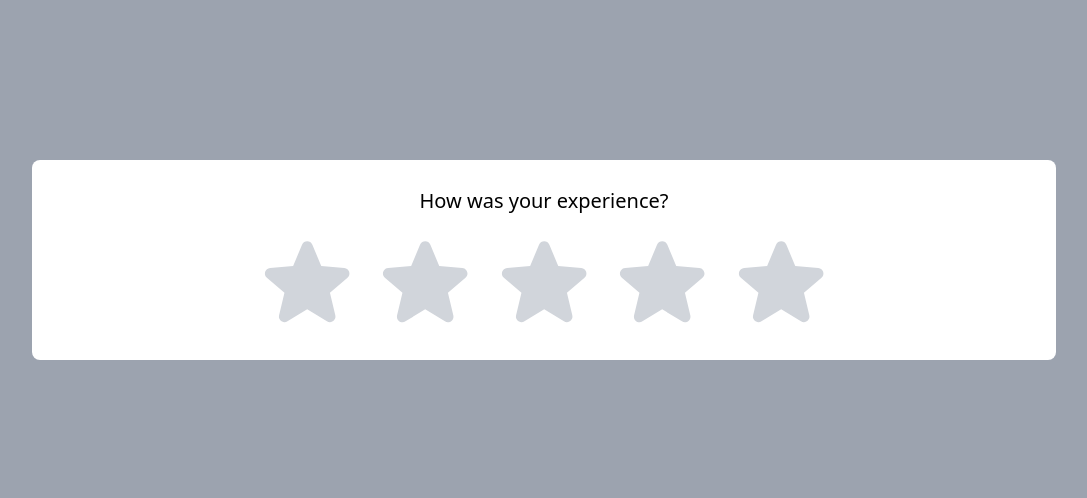
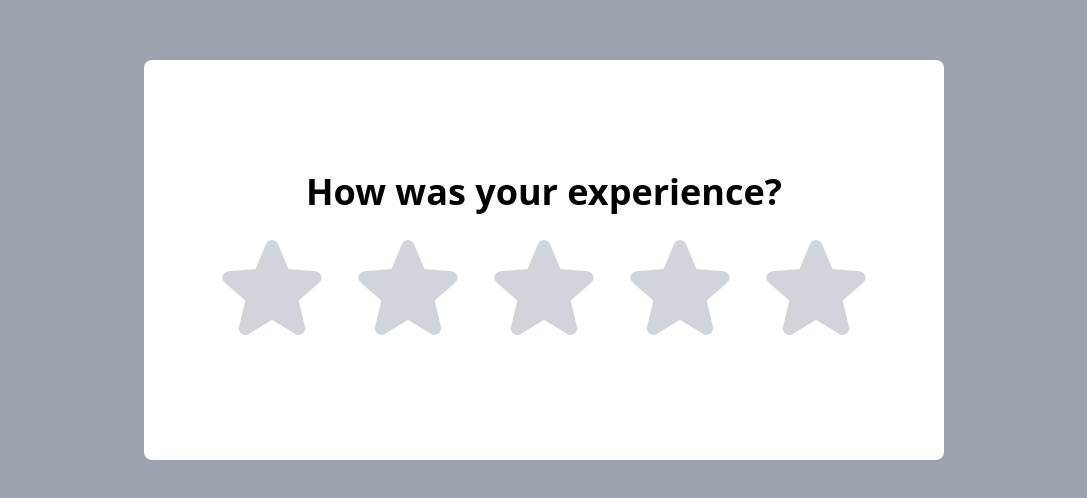
Before and after one commit to Parker-Archibald/favorite_components, a Next.js app: page /Stars in a window 1280 px wide. Shown: the part 140-638 px from the top of the page, without its empty margins (96-1183 px from the left). Built offline with nearby package versions, Linux system fonts and the light colour scheme.

Commit message:
finished stars

```diff
--- a/pages/Stars.js
+++ b/pages/Stars.js
@@ -4,31 +4,41 @@ import { useState } from "react";
 const Stars = () => {
 
     const [canCall, setCanCall] = useState(true);
-    const [num, setNum] = useState();
+    const [num, setNum] = useState(0);
+
+    const responses = [
+        "We're sorry to hear that you had a bad experience. We would love to hear how we can make it right.",
+        "We're sorry to hear that your experience wasn't ideal. We would love to work with you to address your concerns.",
+        "We are sorry to hear that your experience wasn't perfect. We would love to hear how we can improve!",
+        'Thank you for your feedback! We are happy to hear that you had a good experience!',
+        "Excellent! We're thrilled to hear that you had a great experience!"
+    ]
 
     const handleHover = (e) => {
-        for(let i = e.target.id; i > 0; i--) {
-            document.getElementById(i).style.color = 'yellow'
-        }
-    }
-
-    const handleBlur = (e) => {
         if(canCall === true) {
-            for(let i = 5; i > 0; i--) {
-                document.getElementById(i).style.color = 'lightgray'
+            for(let i = e.target.id; i > 0; i--) {
+                document.getElementById(i).children[0].style.color = 'yellow'
             }
         }
     }
 
-    const handleClick = (e) => {
+    const handleBlur = () => {
+        if(canCall === true) {
+            for(let i = 5; i > 0; i--) {
+                document.getElementById(i).children[0].style.color = 'lightgray'
+            }
+        }
+    }
+
+    const setStars = (e) => {
+        setNum(e.target.id)
         setCanCall(false)
-        console.log(e.target.id)
         for(let i = 5; i > 0; i--) {
             if(i > e.target.id) {
-                document.getElementById(i).style.color = 'lightgray';
+                document.getElementById(i).children[0].style.color = 'lightgray';
             }
             else {
-                document.getElementById(i).style.color = 'yellow';
+                document.getElementById(i).children[0].style.color = 'yellow';
             }
         }
 
@@ -36,15 +46,16 @@ const Stars = () => {
 
     return (
         <div className="h-[100vh] bg-gray-400 flex justify-center items-center">
-            <div className="bg-white mx-10 w-[80%] h-[200px] rounded-lg flex flex-col justify-center">
-                <h2 className="text-xl text-center">How was your experience?</h2>
+            <div className="bg-white mx-10 w-[80%] md:w-[800px] h-[225px] md:h-[400px] rounded-lg flex flex-col justify-center">
+                <h2 className="text-xl md:text-4xl font-bold text-center">How was your experience?</h2>
                 <div className="flex space-x-4 justify-center mt-4">
-                    <StarIcon id={1} className="w-[10%] text-gray-300 hover:cursor-pointer" onMouseEnter={handleHover} onMouseLeave={handleBlur} onClick={handleClick}/>
-                    <StarIcon id={2} className="w-[10%] text-gray-300 hover:cursor-pointer" onMouseEnter={handleHover} onMouseLeave={handleBlur} onClick={handleClick}/>
-                    <StarIcon id={3} className="w-[10%] text-gray-300 hover:cursor-pointer" onMouseEnter={handleHover} onMouseLeave={handleBlur} onClick={handleClick}/>
-                    <StarIcon id={4} className="w-[10%] text-gray-300 hover:cursor-pointer" onMouseEnter={handleHover} onMouseLeave={handleBlur} onClick={handleClick}/>
-                    <StarIcon id={5} className="w-[10%] text-gray-300 hover:cursor-pointer" onMouseEnter={handleHover} onMouseLeave={handleBlur} onClick={handleClick}/>
+                    <div id={1} className="hover:cursor-pointer w-[10%] md:w-[15%]" onMouseEnter={handleHover} onMouseLeave={handleBlur} onClick={setStars}><StarIcon id='first' className="text-gray-300" pointerEvents='none'/></div>
+                    <div id={2} className="hover:cursor-pointer w-[10%] md:w-[15%]" onMouseEnter={handleHover} onMouseLeave={handleBlur} onClick={setStars}><StarIcon id='second' className="text-gray-300" pointerEvents='none'/></div>
+                    <div id={3} className="hover:cursor-pointer w-[10%] md:w-[15%]" onMouseEnter={handleHover} onMouseLeave={handleBlur} onClick={setStars}><StarIcon id='third' className="text-gray-300" pointerEvents='none'/></div>
+                    <div id={4} className="hover:cursor-pointer w-[10%] md:w-[15%]" onMouseEnter={handleHover} onMouseLeave={handleBlur} onClick={setStars}><StarIcon id='fourth' className="text-gray-300" pointerEvents='none'/></div>
+                    <div id={5} className="hover:cursor-pointer w-[10%] md:w-[15%]" onMouseEnter={handleHover} onMouseLeave={handleBlur} onClick={setStars}><StarIcon id='fifth' className="text-gray-300" pointerEvents='none'/></div>
                 </div>
+                <div className="flex justify-center top-4 md:top-10 relative text-center text-sm md:text-lg px-10 md:px-[150px]">{responses[num - 1]}</div>
             </div>
         </div>
     )
--- a/pages/index.js
+++ b/pages/index.js
@@ -7,13 +7,15 @@ export default function Home() {
       <header className="text-center mt-10 text-2xl">
         Favorite Components
       </header>
-        <div className="flex flex-col items-center md:flex-row md:space-x-10 mx-6 justify-center">
+        <div className="flex flex-col items-center md:flex-row mx-6 gap-x-10 flex-wrap justify-center">
           <Components title={'Pricing Card'} image={'/pricingcard.png'}
           desc={'Monthly and Annually subscription cards'} link='/PricingCard'/>
           <Components title={'OTP Verification'} image={'/otpverification.png'}
           desc={"Sends verification code to user's email which can be verified."} link='/VerifyEmail'/>
           <Components title={'Multi-Search'} image={'/multisearch.png'}
           desc={"Allows user to select multiple search parameters."} link='/MultiSearch'/>
+          <Components title={'Stars'} image={'/stars.png'}
+          desc={"Allows user to select multiple search parameters."} link='/Stars'/>
         </div>
     </div>
   )
```
Also changed, not shown: public/stars.png (added).
